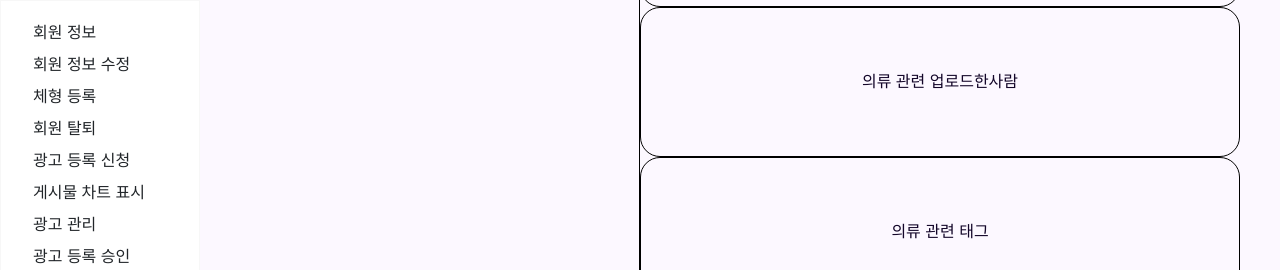
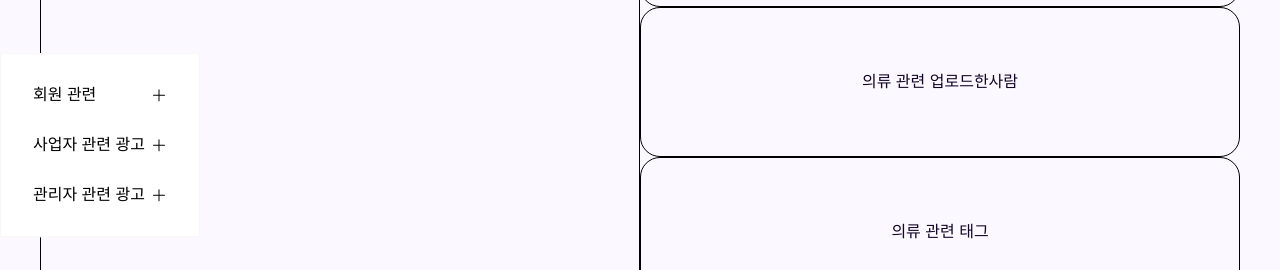
Before and after one commit to silbioa480/Daily-Coorder, a React (Create React App) app: page /member/MyPage_ChartPage/MyPage_detailChartPage in a window 1280 px wide. Shown: the part 255-525 px from the top of the page. Built offline with nearby package versions, Linux system fonts and the light colour scheme.

Commit message:
태영: 사이드메뉴바 수정

```diff
--- a/src/components/MyPage_SideMenubar.tsx
+++ b/src/components/MyPage_SideMenubar.tsx
@@ -2,7 +2,9 @@ import MyPage_SideMenubarCss from '../css/MyPage_SideMenubarCss';
 import Nav from 'react-bootstrap/Nav';
 import 'bootstrap/dist/css/bootstrap.min.css';
 import { BrowserRouter } from 'react-router-dom';
-
+import { BsPlusLg } from 'react-icons/bs';
+import { useState } from 'react';
+import { Button } from 'react-bootstrap';
 
 function isCeo(){
 
@@ -14,6 +16,19 @@ function isAdmin(){
 
 
 function MyPage_SideMenubar(){
+    const [show,setShow]=useState(false);
+    const [show1,setShow1]=useState(false);
+    const [show2,setShow2]=useState(false);
+
+    const handleshow=()=>{
+        setShow(true);
+    }
+    const handleshow1=()=>{
+        setShow1(true);
+    }
+    const handleshow2=()=>{
+        setShow2(true);
+    }
     return (
 
 
@@ -22,21 +37,42 @@ function MyPage_SideMenubar(){
                 <BrowserRouter>
                     <div className="sdBar">
                         <Nav className="flex-column">
+                                    <Nav.Link style={{color:"black"}}>
+                                            <div style={{width:"100%",display:"flex", justifyContent:"space-between",padding:".5vw 0",margin:".2vw 0"}}>
+                                                회원 관련<BsPlusLg onClick={handleshow}/>
+                                            </div>
+                                    </Nav.Link>
+                                    {show && <div className="membermenu">
                                                 <Nav.Link className="text-dark" href="/member/">회원 정보</Nav.Link>
                                                 <Nav.Link className="text-dark" href="/member/MyPage_MemberModify">회원 정보 수정</Nav.Link>
                                                 <Nav.Link className="text-dark" href="/member/MyPage_SizeRegister">체형 등록</Nav.Link>
                                                 <Nav.Link className="text-dark" href="/member/MyPage_MemberUnregister">회원 탈퇴</Nav.Link>
+                                            </div>}
                         </Nav>
 
                         <Nav className="flex-column">
+                                    <Nav.Link style={{color:"black"}}>
+                                        <div style={{width:"100%",display:"flex", justifyContent:"space-between",padding:".5vw 0",margin:".2vw 0"}}>
+                                            사업자 관련 광고<BsPlusLg onClick={handleshow1}/>
+                                        </div>
+                                    </Nav.Link>
+                                    {show1 && <div className="ceomenu">
                                             <Nav.Link className="text-dark" href="/member/MyPage_Adapplication">광고 등록 신청</Nav.Link>
                                             <Nav.Link className="text-dark" href="/member/MyPage_ChartPage">게시물 차트 표시</Nav.Link>
+                                        </div>}
                         </Nav>
 
                         <Nav className="flex-column">
 
+                                    <Nav.Link style={{color:"black"}}>
+                                        <div style={{width:"100%",display:"flex", justifyContent:"space-between",padding:".5vw 0",margin:".2vw 0"}}>
+                                            관리자 관련 광고<BsPlusLg onClick={handleshow2}/>
+                                        </div>
+                                    </Nav.Link>
+                                    {show2 && <div className="adminmenu">
                                             <Nav.Link className="text-dark" href="/member/MyPage_AdManagerPage">광고 관리</Nav.Link>
                                             <Nav.Link className="text-dark" href="/member/MyPage_AdProvePage">광고 등록 승인</Nav.Link>
+                                        </div>}
 
                         </Nav>
 
```
Lines whose indentation alone changed are shown as unchanged.
